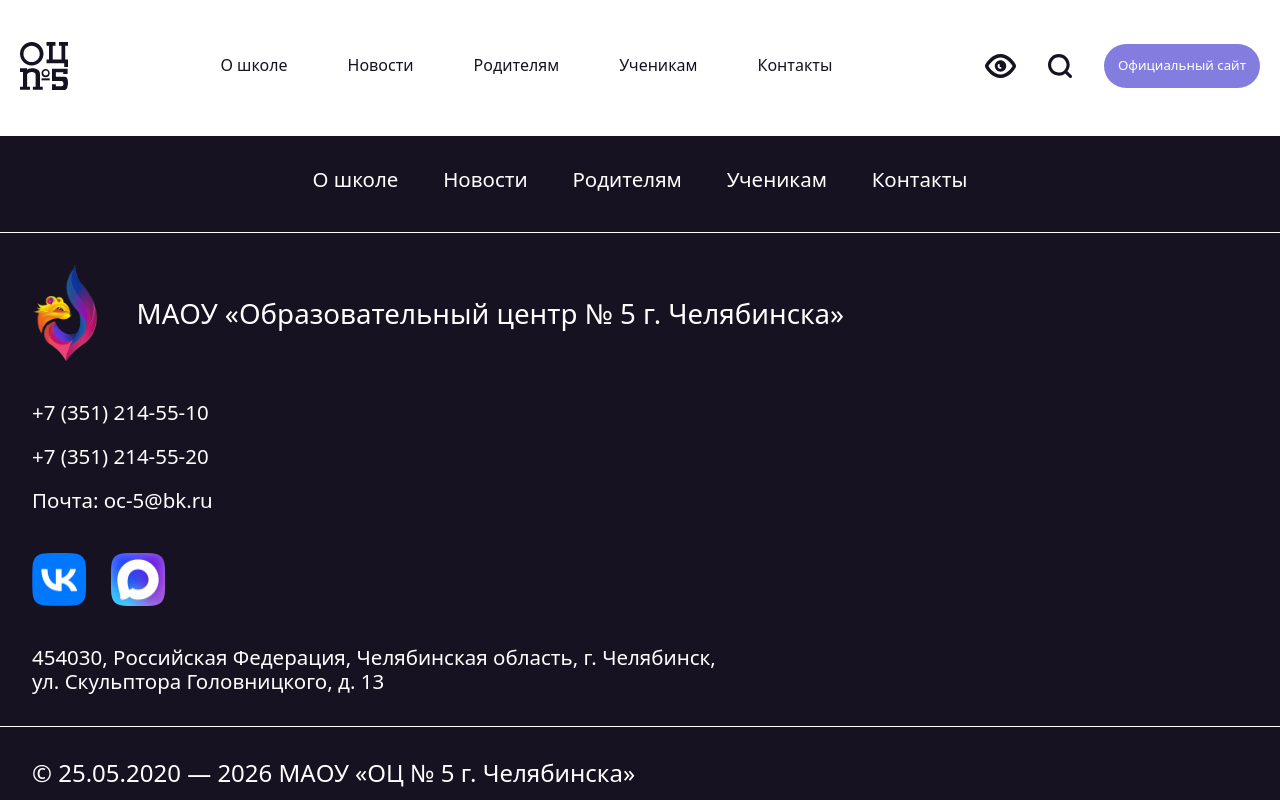
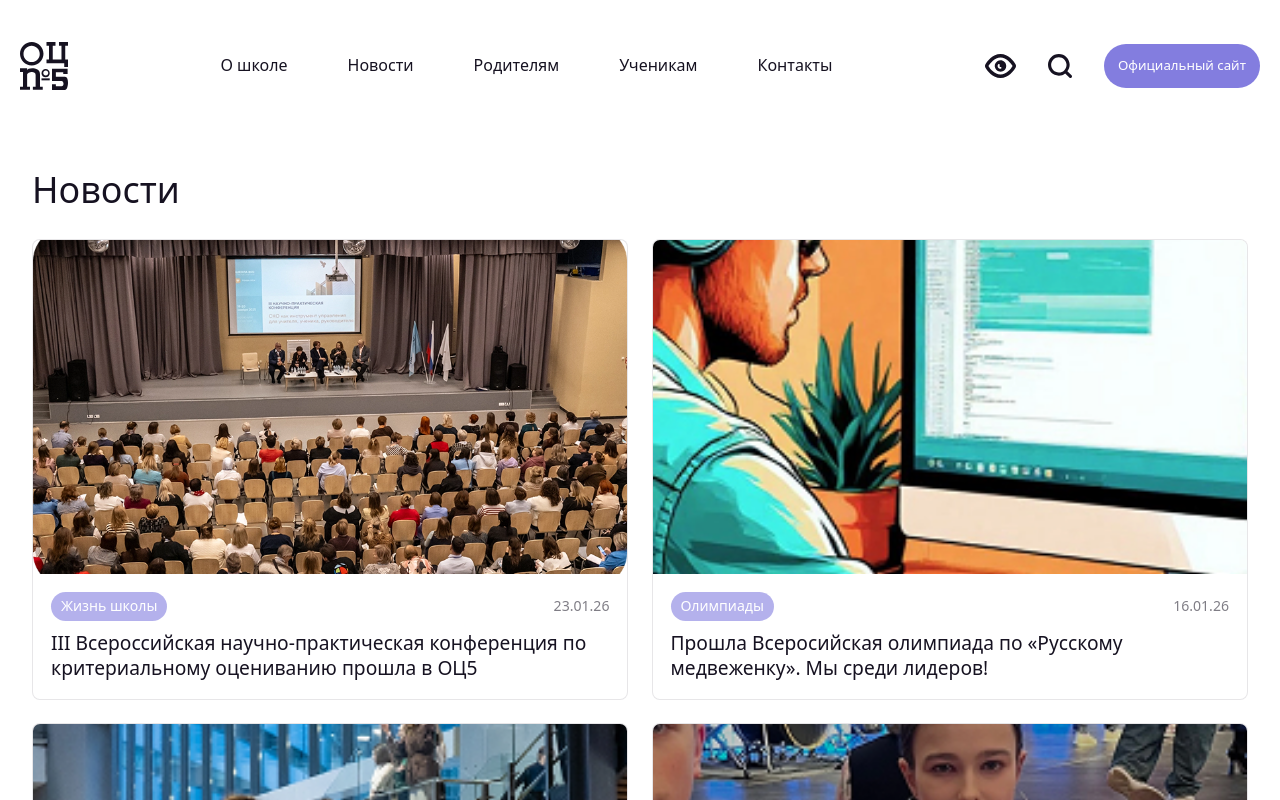
Before and after one commit to darrwem/oc5, a Vue app: page /news in a window 1280 px wide. Shown: the top 800 px of the page. Built offline with nearby package versions, Linux system fonts and the light colour scheme.

Commit message:
Добавлена страница списка новостей

```diff
--- a/src/components/home/LatestNewsSection.vue
+++ b/src/components/home/LatestNewsSection.vue
@@ -1,42 +1,87 @@
 <template>
-  <section class="latest-news" aria-labelledby="latest-news-heading">
-    <h2 id="latest-news-heading" class="latest-news__heading">Последние новости</h2>
+  <section
+    class="latest-news"
+    aria-labelledby="latest-news-heading"
+  >
+    <h2
+      id="latest-news-heading"
+      class="latest-news__heading"
+    >
+      Последние новости
+    </h2>
     <div class="latest-news__row">
       <article class="latest-news__featured">
-        <a class="latest-news__media-link" :href="data.featured.detailUrl">
+        <a
+          class="latest-news__media-link"
+          :href="data.featured.detailUrl"
+        >
           <img
             class="latest-news__featured-img"
             :src="data.featured.image"
             :alt="data.featured.title"
             loading="lazy"
-          />
+          >
         </a>
         <div class="latest-news__featured-body">
           <div class="latest-news__meta">
-            <a class="latest-news__tag latest-news__tag--lg" :href="data.featured.sectionUrl">
+            <a
+              class="latest-news__tag latest-news__tag--lg"
+              :href="data.featured.sectionUrl"
+            >
               {{ data.featured.sectionLabel }}
             </a>
-            <time class="latest-news__date latest-news__date--lg" :datetime="data.featured.date">{{
+            <time
+              class="latest-news__date latest-news__date--lg"
+              :datetime="data.featured.date"
+            >{{
               data.featured.date
             }}</time>
           </div>
-          <a class="latest-news__title latest-news__title--featured" :href="data.featured.detailUrl">
+          <a
+            class="latest-news__title latest-news__title--featured"
+            :href="data.featured.detailUrl"
+          >
             {{ data.featured.title }}
           </a>
         </div>
       </article>
 
-      <div class="latest-news__list" role="list">
-        <article v-for="item in data.more" :key="item.id" class="latest-news__compact" role="listitem">
-          <a class="latest-news__thumb-link" :href="item.detailUrl">
-            <img class="latest-news__thumb" :src="item.image" :alt="item.title" loading="lazy" />
+      <div
+        class="latest-news__list"
+        role="list"
+      >
+        <article
+          v-for="item in data.more"
+          :key="item.id"
+          class="latest-news__compact"
+          role="listitem"
+        >
+          <a
+            class="latest-news__thumb-link"
+            :href="item.detailUrl"
+          >
+            <img
+              class="latest-news__thumb"
+              :src="item.image"
+              :alt="item.title"
+              loading="lazy"
+            >
           </a>
           <div class="latest-news__compact-body">
             <div class="latest-news__meta">
-              <a class="latest-news__tag" :href="item.sectionUrl">{{ item.sectionLabel }}</a>
-              <time class="latest-news__date" :datetime="item.date">{{ item.date }}</time>
+              <a
+                class="latest-news__tag"
+                :href="item.sectionUrl"
+              >{{ item.sectionLabel }}</a>
+              <time
+                class="latest-news__date"
+                :datetime="item.date"
+              >{{ item.date }}</time>
             </div>
-            <a class="latest-news__title latest-news__title--compact" :href="item.detailUrl">{{
+            <a
+              class="latest-news__title latest-news__title--compact"
+              :href="item.detailUrl"
+            >{{
               item.title
             }}</a>
           </div>
--- a/src/layout/SiteFooter.vue
+++ b/src/layout/SiteFooter.vue
@@ -1,38 +1,97 @@
 <template>
   <footer class="site-footer">
     <div class="site-footer__top">
-      <nav class="site-footer__nav" aria-label="Навигация футтера">
-        <a class="site-footer__link" href="#about">О школе</a>
-        <a class="site-footer__link" href="#news">Новости</a>
-        <a class="site-footer__link" href="#parents">Родителям</a>
-        <a class="site-footer__link" href="#students">Ученикам</a>
-        <a class="site-footer__link" href="#contacts">Контакты</a>
+      <nav
+        class="site-footer__nav"
+        aria-label="Навигация футтера"
+      >
+        <RouterLink
+          class="site-footer__link"
+          to="#about"
+        >
+          О школе
+        </RouterLink>
+        <RouterLink
+          class="site-footer__link"
+          to="/news"
+        >
+          Новости
+        </RouterLink>
+        <RouterLink
+          class="site-footer__link"
+          to="#parents"
+        >
+          Родителям
+        </RouterLink>
+        <RouterLink
+          class="site-footer__link"
+          to="#students"
+        >
+          Ученикам
+        </RouterLink>
+        <RouterLink
+          class="site-footer__link"
+          to="#contacts"
+        >
+          Контакты
+        </RouterLink>
       </nav>
     </div>
 
     <div class="site-footer__content">
       <div class="site-footer__brand-row">
-        <img class="site-footer__brand-icon" src="/assets/oc_logo.png" alt="" />
-        <div class="site-footer__brand-title">МАОУ «Образовательный центр № 5 г. Челябинска»</div>
+        <img
+          class="site-footer__brand-icon"
+          src="/assets/oc_logo.png"
+          alt=""
+        >
+        <div class="site-footer__brand-title">
+          МАОУ «Образовательный центр № 5 г. Челябинска»
+        </div>
       </div>
 
       <div class="site-footer__frame">
         <div class="site-footer__contacts">
           <div class="site-footer__phones">
-            <a class="site-footer__text-link" href="tel:+73512145510">+7 (351) 214-55-10</a>
-            <a class="site-footer__text-link" href="tel:+73512144520">+7 (351) 214-55-20</a>
+            <a
+              class="site-footer__text-link"
+              href="tel:+73512145510"
+            >+7 (351) 214-55-10</a>
+            <a
+              class="site-footer__text-link"
+              href="tel:+73512144520"
+            >+7 (351) 214-55-20</a>
           </div>
           <div class="site-footer__email">
-            <a class="site-footer__text-link" href="mailto:oc-5@bk.ru">Почта: oc-5@bk.ru</a>
+            <a
+              class="site-footer__text-link"
+              href="mailto:oc-5@bk.ru"
+            >Почта: oc-5@bk.ru</a>
           </div>
         </div>
 
         <div class="site-footer__social">
-          <a class="site-footer__social-link" href="#" aria-label="VK">
-            <img class="site-footer__social-icon" src="/assets/vk_logo.png" alt="" />
+          <a
+            class="site-footer__social-link"
+            href="#"
+            aria-label="VK"
+          >
+            <img
+              class="site-footer__social-icon"
+              src="/assets/vk_logo.png"
+              alt=""
+            >
           </a>
-          <a class="site-footer__social-link" href="#" aria-label="Мессенджер">
-            <img class="site-footer__social-icon" src="/assets/max_logo.png" alt="" />
+          <a
+            class="site-footer__social-link"
+            href="#"
+            aria-label="Мессенджер"
+          >
+            <img
+              class="site-footer__social-icon"
+              src="/assets/max_logo.png"
+              alt=""
+            >
           </a>
         </div>
 
@@ -44,7 +103,9 @@
     </div>
 
     <div class="site-footer__bottom">
-      <div class="site-footer__copyright">© 25.05.2020 — {{ year }} МАОУ «ОЦ № 5 г. Челябинска»</div>
+      <div class="site-footer__copyright">
+        © 25.05.2020 — {{ year }} МАОУ «ОЦ № 5 г. Челябинска»
+      </div>
     </div>
   </footer>
 </template>
--- /dev/null
+++ b/src/pages/news/News.vue
@@ -0,0 +1,136 @@
+<template>
+  <main class="news-page">
+    <div class="news-page__container">
+      <h1 class="news-page__title">
+        Новости
+      </h1>
+
+      <section
+        class="news-page__list"
+        aria-label="Список новостей"
+      >
+        <article
+          v-for="item in newsItems"
+          :key="item.id"
+          class="news-card"
+        >
+          <img
+            class="news-card__image"
+            :src="item.image"
+            :alt="item.title"
+            loading="lazy"
+          >
+          <div class="news-card__body">
+            <div class="news-card__meta">
+              <span class="news-card__tag">{{ item.sectionLabel }}</span>
+              <time
+                class="news-card__date"
+                :datetime="item.date"
+              >{{ item.date }}</time>
+            </div>
+            <a
+              class="news-card__title"
+              :href="item.detailUrl"
+            >{{ item.title }}</a>
+          </div>
+        </article>
+      </section>
+    </div>
+  </main>
+</template>
+
+<script setup>
+import homeLatestNews from '../../mocks/home-latest-news.json'
+
+const newsItems = [homeLatestNews.featured, ...homeLatestNews.more]
+</script>
+
+<style scoped>
+.news-page {
+  width: 100%;
+  padding: clamp(16px, 3vw, 32px);
+  box-sizing: border-box;
+}
+
+.news-page__container {
+  width: 100%;
+  max-width: 1280px;
+  margin: 0 auto;
+}
+
+.news-page__title {
+  margin: 0 0 clamp(18px, 2.4vw, 28px);
+  font-family: 'Rubik', system-ui, -apple-system, 'Segoe UI', Roboto, Arial, sans-serif;
+  font-weight: 500;
+  font-size: clamp(28px, 2.8vw, 44px);
+  line-height: 1.2;
+  color: #161221;
+}
+
+.news-page__list {
+  display: grid;
+  grid-template-columns: repeat(2, minmax(0, 1fr));
+  gap: clamp(14px, 1.8vw, 24px);
+}
+
+.news-card {
+  display: flex;
+  flex-direction: column;
+  border: 1px solid rgba(22, 18, 33, 0.1);
+  border-radius: 8px;
+  overflow: hidden;
+  background: #ffffff;
+}
+
+.news-card__image {
+  width: 100%;
+  aspect-ratio: 16 / 9;
+  object-fit: cover;
+  display: block;
+}
+
+.news-card__body {
+  display: flex;
+  flex-direction: column;
+  gap: 10px;
+  padding: clamp(12px, 1.6vw, 18px);
+}
+
+.news-card__meta {
+  display: flex;
+  align-items: center;
+  justify-content: space-between;
+  gap: 10px;
+}
+
+.news-card__tag {
+  padding: 6px 10px;
+  border-radius: 999px;
+  background: rgba(131, 125, 223, 0.6);
+  color: #ffffff;
+  font-family: 'Rubik', system-ui, -apple-system, 'Segoe UI', Roboto, Arial, sans-serif;
+  font-size: clamp(13px, 1.1vw, 16px);
+  line-height: 1.2;
+}
+
+.news-card__date {
+  color: rgba(22, 18, 33, 0.55);
+  font-family: 'Rubik', system-ui, -apple-system, 'Segoe UI', Roboto, Arial, sans-serif;
+  font-size: clamp(13px, 1.1vw, 16px);
+  line-height: 1.2;
+}
+
+.news-card__title {
+  color: #161221;
+  text-decoration: none;
+  font-family: 'Rubik', system-ui, -apple-system, 'Segoe UI', Roboto, Arial, sans-serif;
+  font-size: clamp(17px, 1.5vw, 24px);
+  line-height: 1.3;
+}
+
+@media (max-width: 900px) {
+  .news-page__list {
+    grid-template-columns: 1fr;
+  }
+}
+</style>
--- a/src/router/index.js
+++ b/src/router/index.js
@@ -1,11 +1,17 @@
 import { createRouter, createWebHistory } from 'vue-router'
 import Home from '../pages/home/Home.vue'
+import News from '../pages/news/News.vue'
 
 const routes = [
   {
     path: '/',
     name: 'Home',
     component: Home
+  },
+  {
+    path: '/news',
+    name: 'News',
+    component: News
   }
 ]
 
```
Also changed, not shown: src/layout/SiteHeader.vue (+60 -18 lines).
